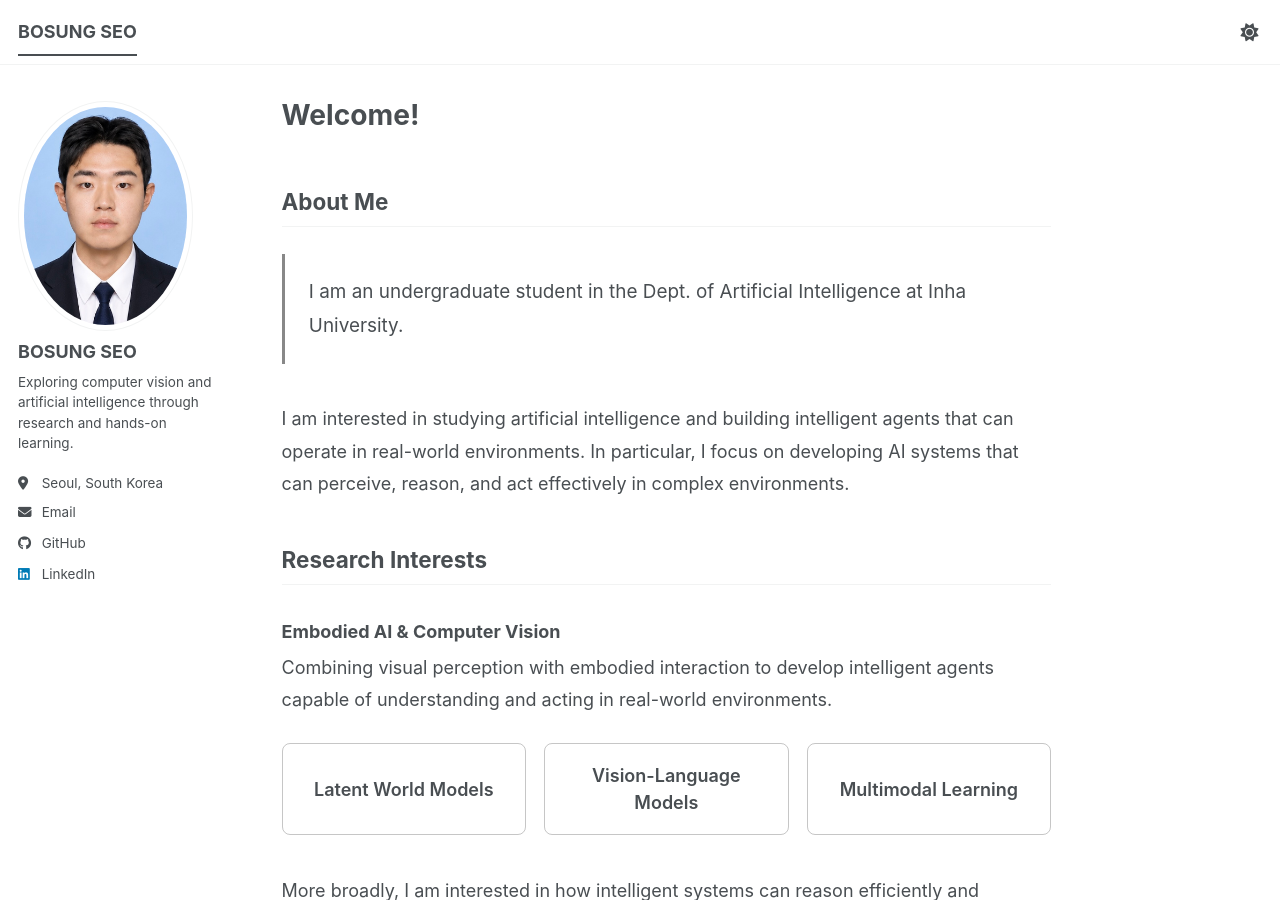
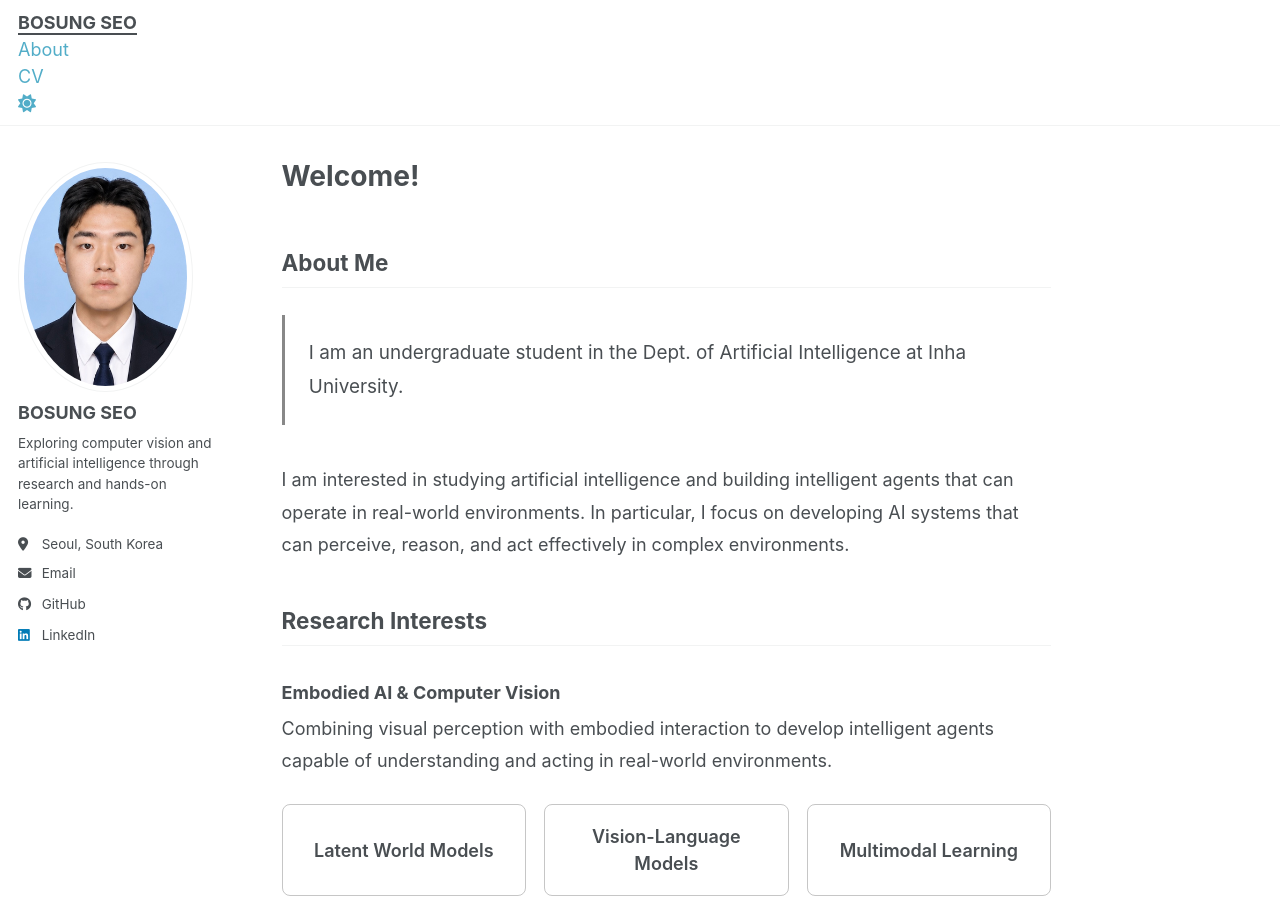
Before and after one commit to B-logg/B-logg.github.io, a Jekyll site: the page built from _pages/about.md, in a window 1280 px wide and 900 px high. Built offline with Jekyll 4.4.1, drawn with Linux system fonts in a browser that asks for light colours; a style sheet for code colours, icons or effects is not loaded.

Commit message:
Update masthead.html

```diff
--- a/_includes/masthead.html
+++ b/_includes/masthead.html
@@ -1,28 +1,32 @@
 {% include base_path %}
+
 <div class="masthead">
   <div class="masthead__inner-wrap">
     <div class="masthead__menu">
-      <nav id="site-nav" class="greedy-nav">
-        <button><span class="navicon"></span></button>
+      <nav id="site-nav" class="simple-nav">
         <ul class="visible-links">
-          <li class="masthead__menu-item masthead__menu-item--lg persist {% if page.url == '/' or page.url == '/index.html' %}selected{% endif %}">
+          <li class="masthead__menu-item masthead__menu-item--lg {% if page.url == '/' or page.url == '/index.html' %}selected{% endif %}">
             <a href="{{ base_path }}/">{{ site.title }}</a>
           </li>
+
           {% for link in site.data.navigation.main %}
             {% if link.url contains 'http' %}
               {% assign domain = '' %}
             {% else %}
               {% assign domain = base_path %}
             {% endif %}
+
             <li class="masthead__menu-item {% if page.url contains link.url and link.url != '/' %}selected{% endif %}">
               <a href="{{ domain }}{{ link.url }}">{{ link.title }}</a>
             </li>
           {% endfor %}
-          <li id="theme-toggle" class="masthead__menu-item persist tail">
-            <a role="button" aria-labelledby="theme-icon"><i id="theme-icon" class="fa-solid fa-sun" aria-hidden="true" title="toggle theme"></i></a>
+
+          <li id="theme-toggle" class="masthead__menu-item">
+            <a role="button" aria-labelledby="theme-icon">
+              <i id="theme-icon" class="fa-solid fa-sun" aria-hidden="true" title="toggle theme"></i>
+            </a>
           </li>
         </ul>
-        <ul class="hidden-links hidden"></ul>
       </nav>
     </div>
   </div>
```
